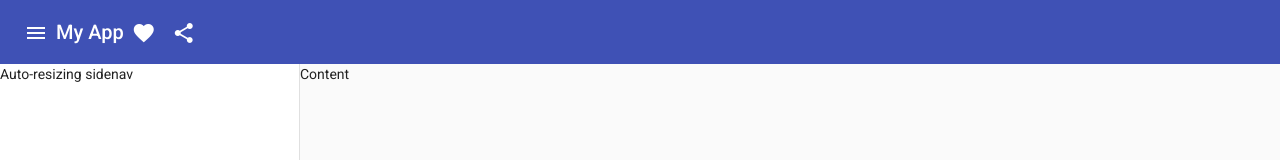
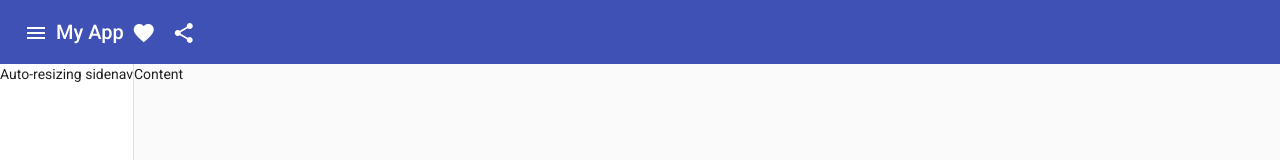
Before and after one commit to huynhlehoangduc/harati-crm, an Angular app: page / in a window 1280 px wide. Shown: the top 160 px of the page. Built offline with nearby package versions, Linux system fonts and the light colour scheme.

Commit message:
Add tailwindcss

```diff
--- a/package.json
+++ b/package.json
@@ -29,12 +29,15 @@
     "@angular/cli": "~14.2.6",
     "@angular/compiler-cli": "^14.2.0",
     "@types/jasmine": "~4.0.0",
+    "autoprefixer": "^10.4.12",
     "jasmine-core": "~4.3.0",
     "karma": "~6.4.0",
     "karma-chrome-launcher": "~3.1.0",
     "karma-coverage": "~2.2.0",
     "karma-jasmine": "~5.1.0",
     "karma-jasmine-html-reporter": "~2.0.0",
+    "postcss": "^8.4.18",
+    "tailwindcss": "^3.1.8",
     "typescript": "~4.7.2"
   }
 }
--- a/src/app/components/templates/admin/admin.component.html
+++ b/src/app/components/templates/admin/admin.component.html
@@ -15,7 +15,7 @@
 
 <!-- Draw and container-->
 <mat-drawer-container class="app-container" autosize>
-  <mat-drawer #drawer class="app-sidenav" mode="side" opened>
+  <mat-drawer #drawer class="w-[300px]" mode="side" opened>
     <p>Auto-resizing sidenav</p>
   </mat-drawer>
 
--- a/src/app/components/templates/admin/admin.component.scss
+++ b/src/app/components/templates/admin/admin.component.scss
@@ -1,6 +1,3 @@
 .app-container {
   min-height: calc(100vh - 64px);
 }
-.app-sidenav {
-  width: 300px;
-}
--- /dev/null
+++ b/tailwind.config.js
@@ -0,0 +1,10 @@
+/** @type {import('tailwindcss').Config} */
+module.exports = {
+  content: [
+    "./src/**/*.{html,ts}",
+  ],
+  theme: {
+    extend: {},
+  },
+  plugins: [],
+}
```
Also changed, not shown: 1 other file (tests, documents, lock files or other folders).
